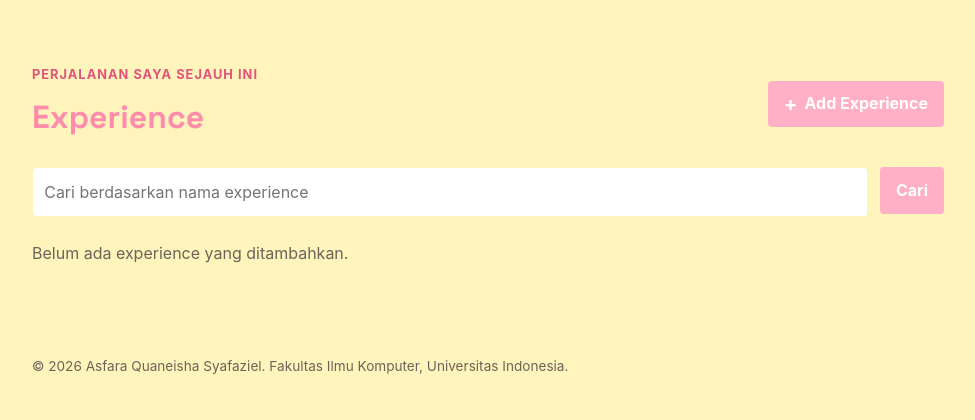
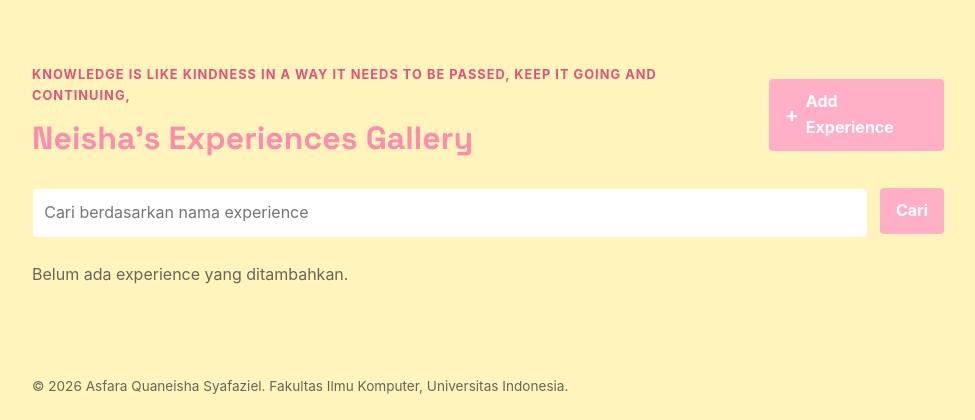
Before and after one commit to syafaziel/myportofolio, a Django app: page /experience/ in a window 1280 px wide. Shown: the part 74-494 px from the top of the page, without its empty margins (152-1127 px from the left). Run offline with Django 5.2, Linux system fonts and the light colour scheme; data that the repository does not hold is empty.

Commit message:
Merapihkan section Experience dan Volunteering

```diff
--- a/templates/experience.html
+++ b/templates/experience.html
@@ -15,10 +15,10 @@
 
                 <div>
                     <p class="section-kicker">
-                        Perjalanan saya sejauh ini
+                        Knowledge is like kindness in a way it needs to be passed, keep it going and continuing,
                     </p>
 
-                    <h1>Experience</h1>
+                    <h1>Neisha's Experiences Gallery</h1>
                 </div>
 
                 <a
--- a/templates/volunteering.html
+++ b/templates/volunteering.html
@@ -15,10 +15,10 @@
 
                 <div>
                     <p class="section-kicker">
-                        Perjalanan saya sejauh ini
+                        By contributing in volunteers and community programs in education, I am walking in small steps towards education inclusivity that everyone deserves.
                     </p>
 
-                    <h1>Volunteering</h1>
+                    <h1>Neisha's Volunteering Gallery</h1>
                 </div>
 
                 <a
```
